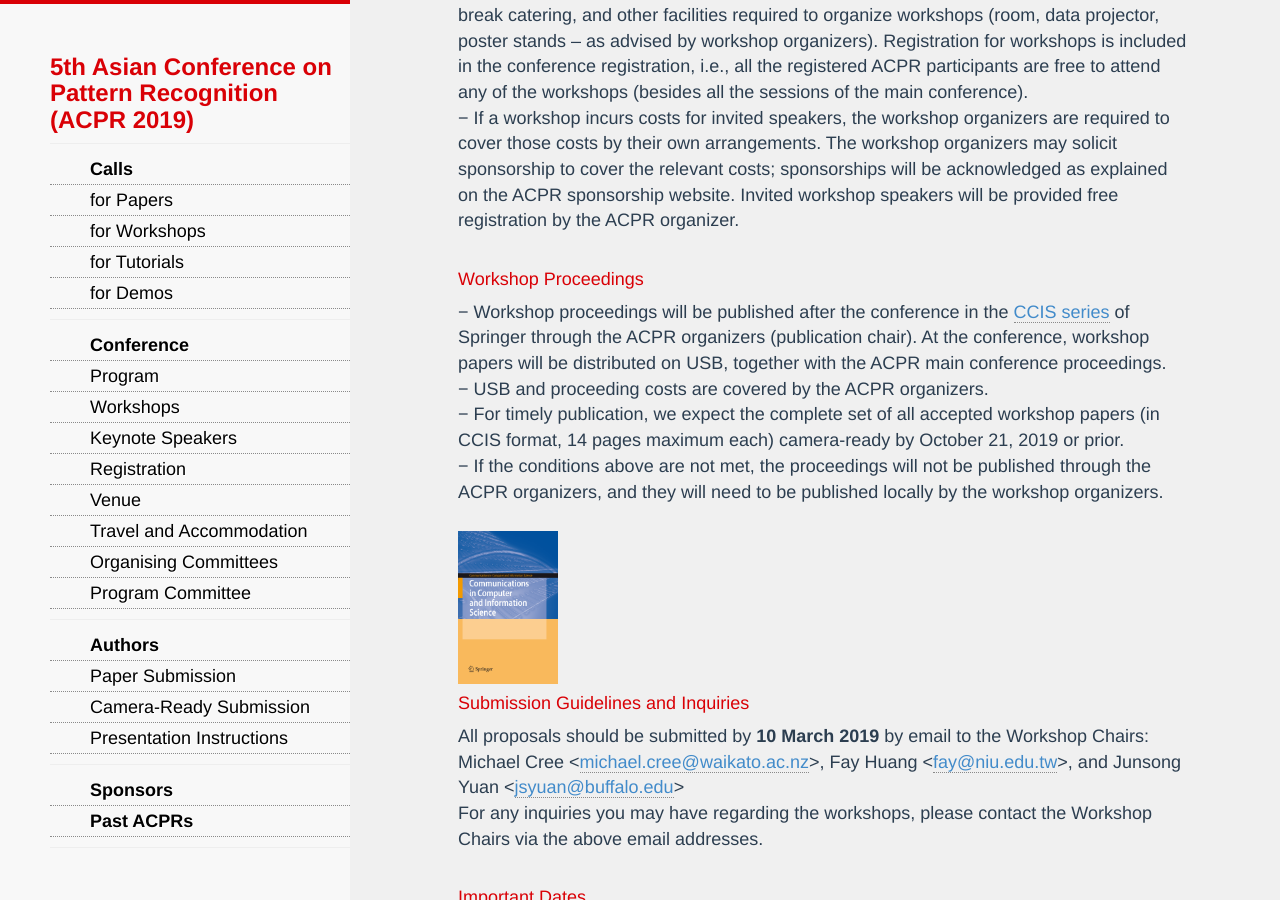
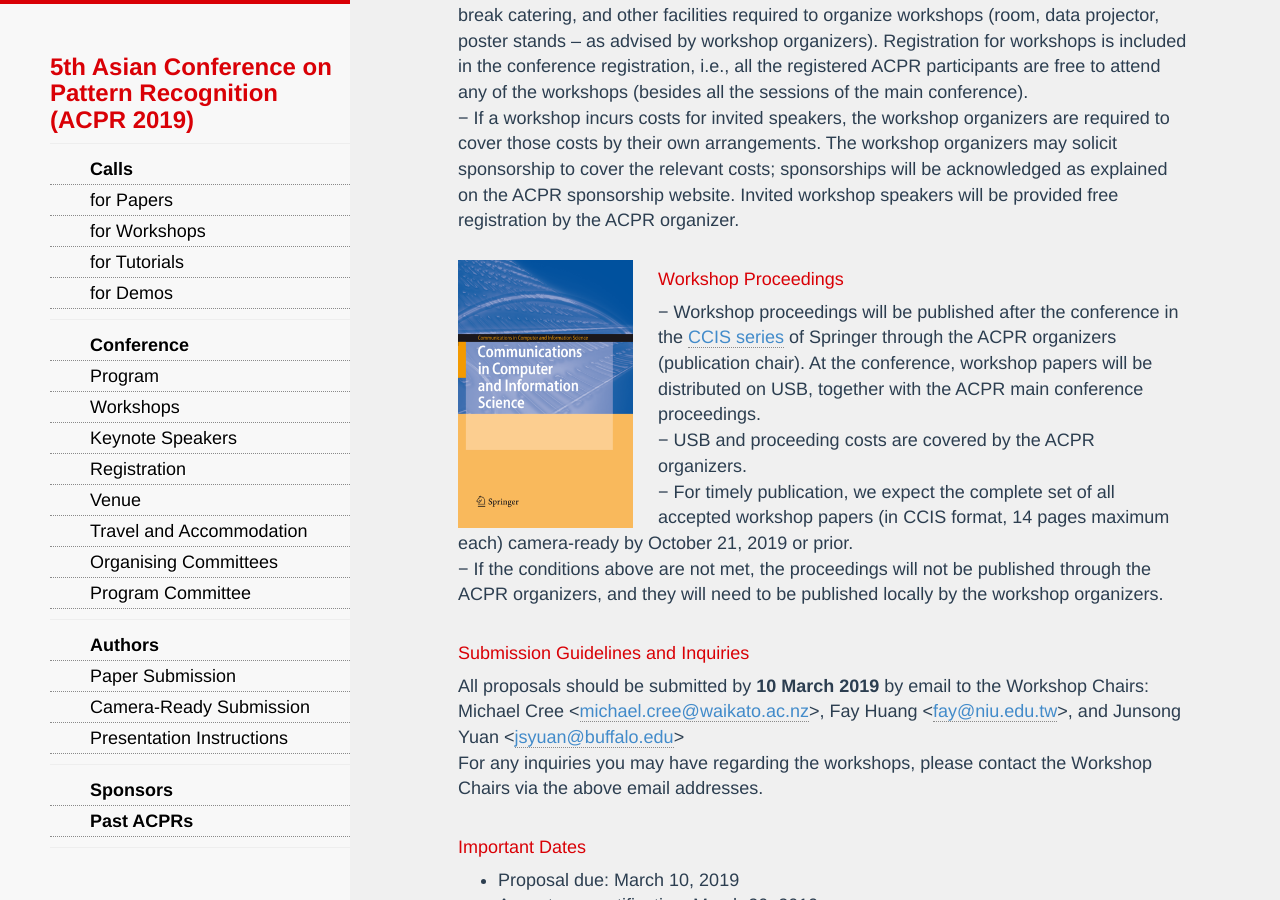
Before and after one commit to AndrewChenUoA/ACPR2019, a Jekyll site: the page built from cfw.html, in a window 1280 px wide and 900 px high, scrolled down 600 px. Built offline with Jekyll 4.4.1, drawn with Linux system fonts in a browser that asks for light colours; nearby versions of some CDN libraries; Markdown is read by kramdown in place of the engine named in the settings.

Commit message:
Adjust picture position

```diff
--- a/cfw.html
+++ b/cfw.html
@@ -21,13 +21,14 @@ The Workshop Chairs encourage researchers to submit proposals on recent importan
 −	ACPR organizers will handle workshop registration and provide workshop spaces, coffee break catering, and other facilities required to organize workshops (room, data projector, poster stands – as advised by workshop organizers). Registration for workshops is included in the conference registration, i.e., all the registered ACPR participants are free to attend any of the workshops (besides all the sessions of the main conference).<br/>
 −	If a workshop incurs costs for invited speakers, the workshop organizers are required to cover those costs by their own arrangements. The workshop organizers may solicit sponsorship to cover the relevant costs; sponsorships will be acknowledged as explained on the ACPR sponsorship website. Invited workshop speakers will be provided free registration by the ACPR organizer.<br/><br/>
 
+<a href="https://www.springer.com/series/7899"><img src="images/ccis.png" style="float:left;padding-right:25px;max-width:200px" /></a>
 <h4>Workshop Proceedings</h4>
 −	Workshop proceedings will be published after the conference in the <a href="https://www.springer.com/series/7899">CCIS series</a> of Springer through the ACPR organizers (publication chair). At the conference, workshop papers will be distributed on USB, together with the ACPR main conference proceedings.<br/>
 −	USB and proceeding costs are covered by the ACPR organizers.<br/>
 −	For timely publication, we expect the complete set of all accepted workshop papers (in CCIS format, 14 pages maximum each) camera-ready by October 21, 2019 or prior.<br/>
 −	If the conditions above are not met, the proceedings will not be published through the ACPR organizers, and they will need to be published locally by the workshop organizers.<br/><br/>
 
-<a href="https://www.springer.com/series/7899"><img src="images/ccis.png" style="max-width:100px" /></a>
+
 
 <h4>Submission Guidelines and Inquiries</h4>
 All proposals should be submitted by <b>10 March 2019</b> by email to the Workshop Chairs: Michael Cree <<a href="mailto:michael.cree@waikato.ac.nz">michael.cree@waikato.ac.nz</a>>, Fay Huang <<a href="mailto:fay@niu.edu.tw">fay@niu.edu.tw</a>>, and Junsong Yuan <<a href="mailto:jsyuan@buffalo.edu">jsyuan@buffalo.edu</a>><br/>
```
